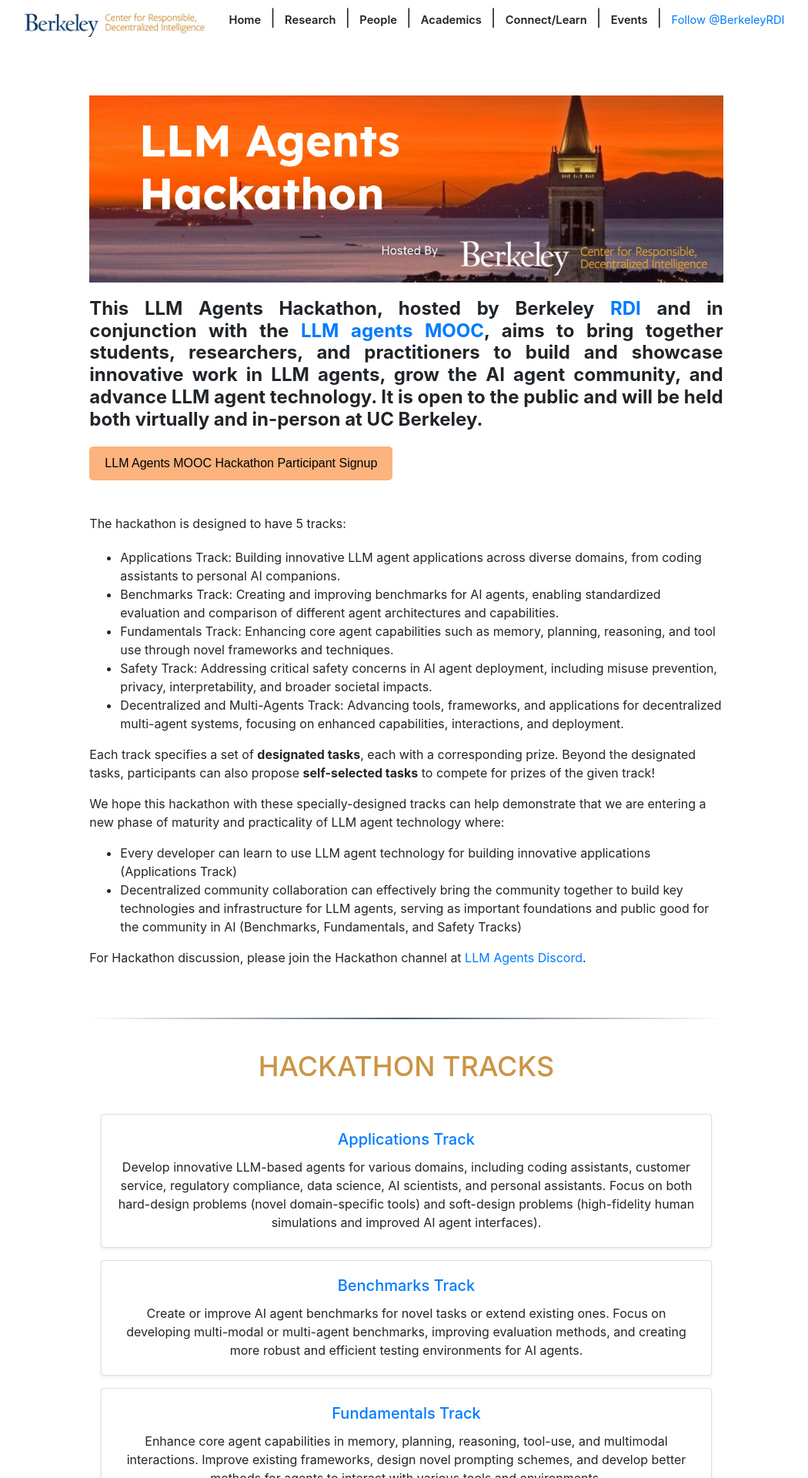
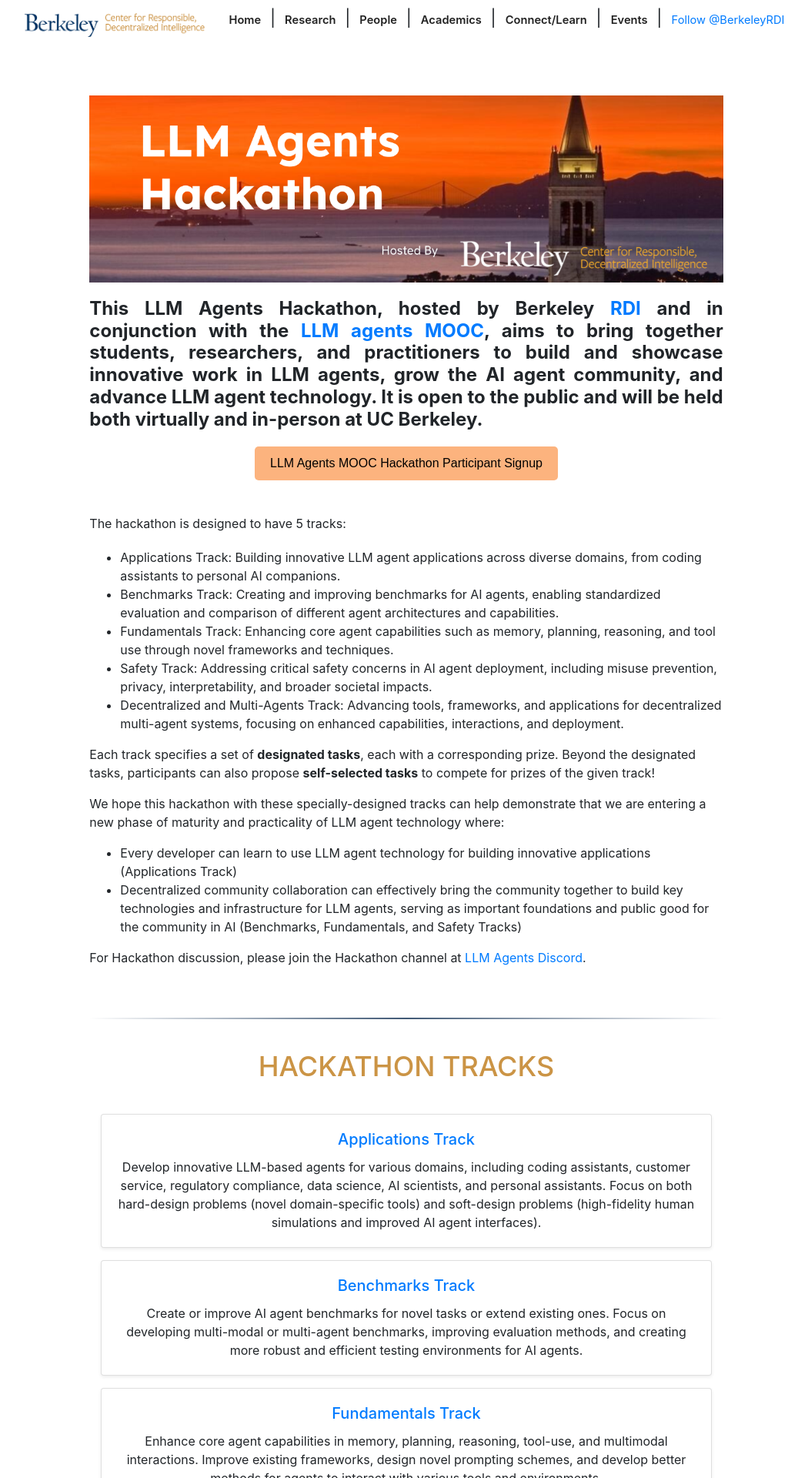
Before and after one commit to rdi-berkeley/llm-agents-hackathon, a Jekyll site: the page built from index.md, in a window 1280 px wide. Shown: the top 1920 px of the page at 77% size, without its empty margins (112-1162 px from the left). Built offline with Jekyll 4.4.1, drawn with Linux system fonts in a browser that asks for light colours; nearby versions of some CDN libraries; comment, search, counter and statistics services are not loaded.

Commit message:
Update home.html

```diff
--- a/_layouts/home.html
+++ b/_layouts/home.html
@@ -29,6 +29,11 @@ cover-img: "/assets/img/ZKP_Web3 HackathonBanner.jpg"
     object-fit: cover;
   }
 
+  .center-container {
+        display: flex;
+        justify-content: center; /* Centers horizontally */
+    }
+
   .styled-button {
         font-family: Arial, sans-serif; /* Change the font */
         font-size: 16px;               /* Adjust the font size */
@@ -42,7 +47,7 @@ cover-img: "/assets/img/ZKP_Web3 HackathonBanner.jpg"
     }
 
     .styled-button:hover {
-        background-color: #ffa563;     /* Darker shade on hover */
+        background-color: #c77940;     /* Darker shade on hover */
     }
 
   </style>
```
